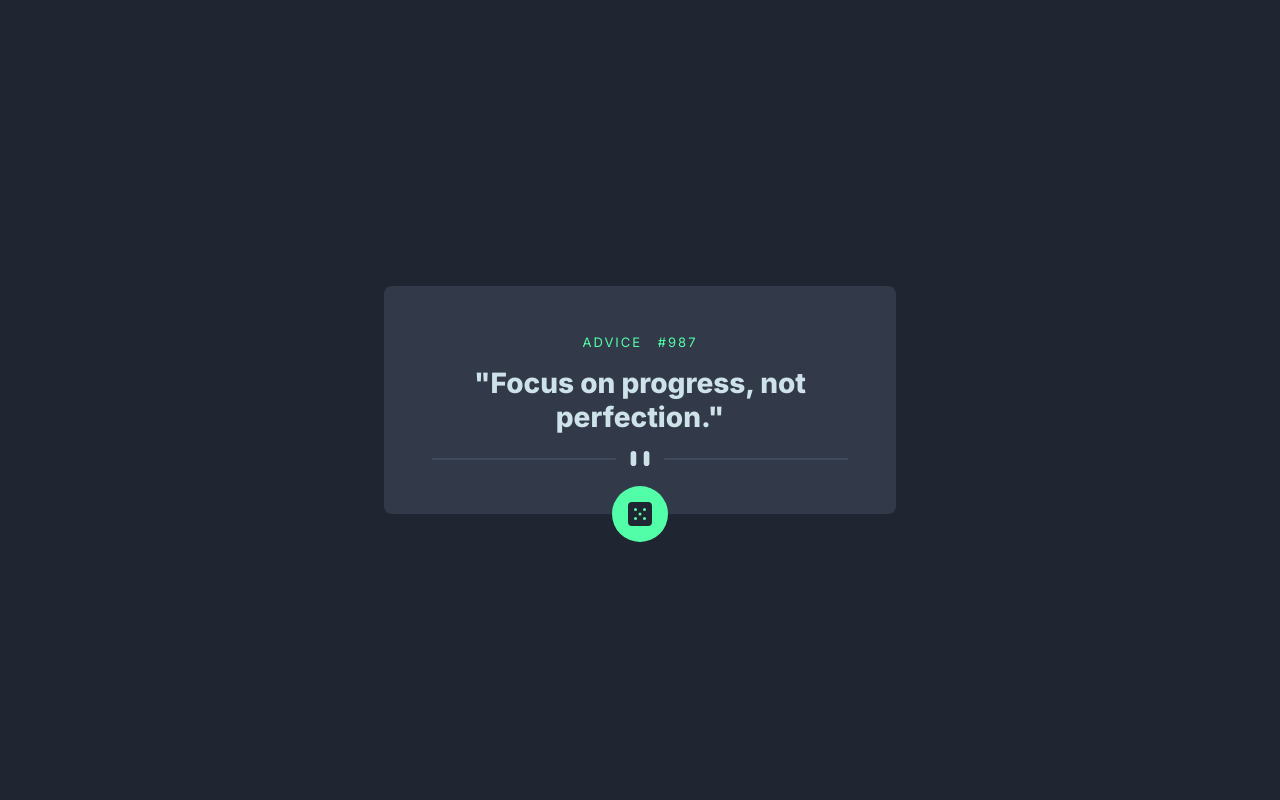
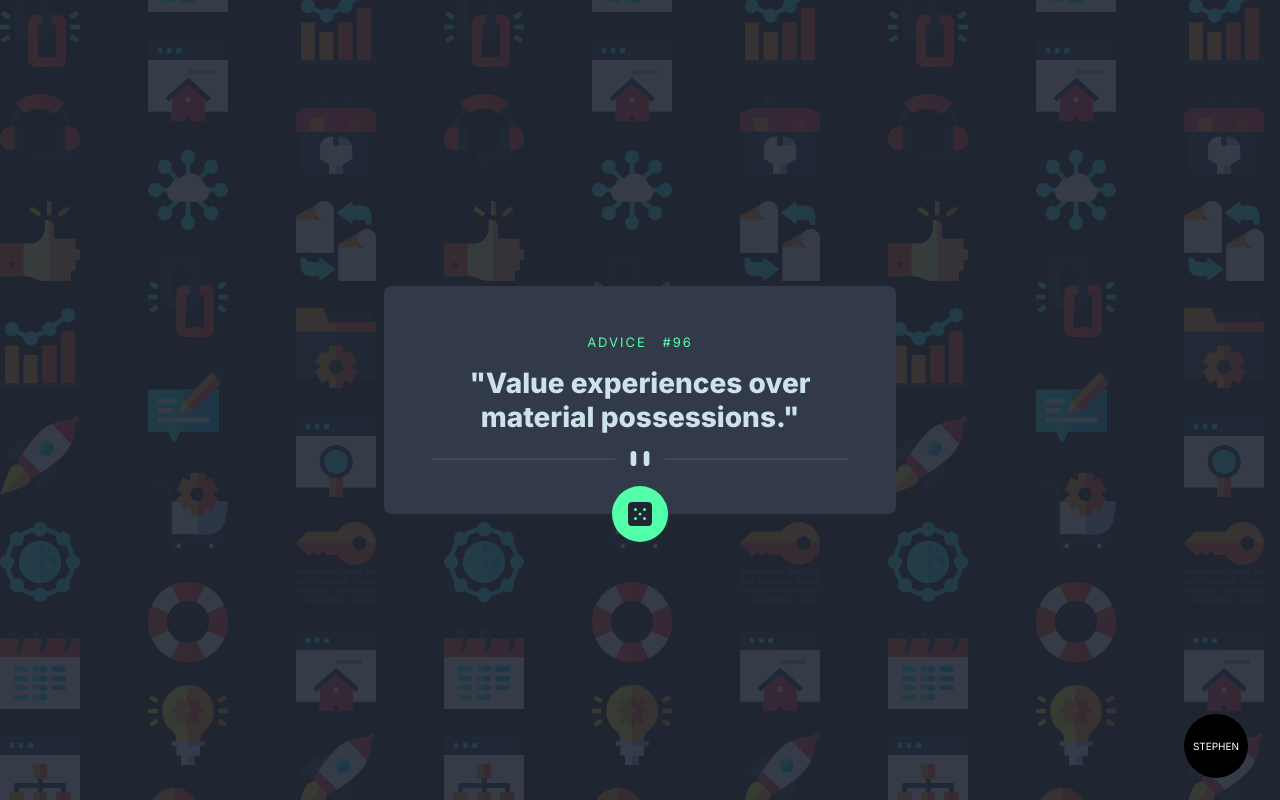
Before and after one commit to DemoStephen/advice-generator-app-main, a plain HTML site: page index.html in a window 1280 px wide. Drawn offline with Linux system fonts and the light colour scheme.

```diff
--- a/index.html
+++ b/index.html
@@ -5,6 +5,7 @@
   <meta charset="UTF-8">
   <meta name="viewport" content="width=device-width, initial-scale=1.0">
   <link rel="icon" type="image/png" sizes="32x32" href="/images/favicon-32x32.png">
+  <meta name="description" content="Advice generator">
   <link rel="stylesheet" href="/style.css">
   <link rel="preconnect" href="https://fonts.googleapis.com">
   <link rel="preconnect" href="https://fonts.gstatic.com" crossorigin>
@@ -17,9 +18,9 @@
 <body>
   <main>
     <header>
-      Advice #<span data-id>987</span>
+      Advice #<span data-id><!-- Advice ID goes here --></span>
     </header>
-    <p>"<span data-quote>Focus on progress, not perfection.</span>"</p>
+    <p>"<span data-quote><!-- Advice text goes here --></span>"</p>
     <div>
       <picture>
         <source media="(min-width:1024px)" srcset="/images/pattern-divider-desktop.svg">
@@ -30,6 +31,11 @@
       <img src="/images/icon-dice.svg" alt="dice">
     </button>
   </main>
+  <a href="//github.com/DemoStephen" target="_blank">
+    <div class="attribution">
+      Stephen
+    </div>
+  </a>
   <script src="/main.js"></script>
 </body>
 
--- a/main.js
+++ b/main.js
@@ -102,14 +102,22 @@ const QUOTES = [
   { id: 98, advice: "Keep a growth mindset in everything you do." },
   { id: 99, advice: "Take time to appreciate the present." },
   { id: 100, advice: "Always keep striving to improve." },
+  {
+    id: 101,
+    advice: "A journey of a thousand miles starts with transport money.",
+  },
 ];
 
 const id = document.querySelector("[data-id]");
 const quote = document.querySelector("[data-quote]");
 const button = document.querySelector("[data-button]");
+let index = (QUOTES.length * Math.random()).toFixed(0);
+
+id.innerText = QUOTES[index].id;
+quote.innerText = QUOTES[index].advice;
 button.addEventListener("click", (e) => {
   e.preventDefault();
-  let index = (Math.random() * QUOTES.length * Math.random()).toFixed(0);
+  let index = (QUOTES.length * Math.random() * Math.random()).toFixed(0);
 
   id.innerText = QUOTES[index].id;
   quote.innerText = QUOTES[index].advice;
--- a/style.css
+++ b/style.css
@@ -13,6 +13,10 @@ body {
   justify-content: center;
   align-items: center;
   padding: 1rem;
+  background-image: url("/images/bg-intro-desktop.png");
+  background-size: cover;
+  background-repeat: no-repeat;
+  background-blend-mode: color-dodge;
 }
 main {
   color: hsl(193, 38%, 86%);
@@ -59,6 +63,27 @@ button img {
 img {
   width: 100%;
 }
+.attribution {
+  position: fixed;
+  font-size: x-small;
+  text-transform: uppercase;
+  background-color: black;
+  display: flex;
+  justify-content: center;
+  align-items: center;
+  border-radius: 999px;
+  text-align: center;
+  bottom: 2rem;
+  right: 2rem;
+  width: 4rem;
+  height: 4rem;
+  cursor: pointer;
+  animation: attribution 0.85s infinite alternate-reverse;
+}
+a {
+  color: white;
+  text-decoration: none;
+}
 @keyframes dice {
   from {
     transform: rotate(0deg);
@@ -67,7 +92,18 @@ img {
     transform: rotate(360deg);
   }
 }
+@keyframes attribution {
+  from {
+    transform: translateY(0px);
+  }
+  to {
+    transform: translateY(10px);
+  }
+}
 @media (max-width: 524px) {
+  body {
+    background-image: url("/images/bg-intro-mobile.png");
+  }
   main {
     width: 100%;
     padding: 2rem 1rem 0 1rem;
```
